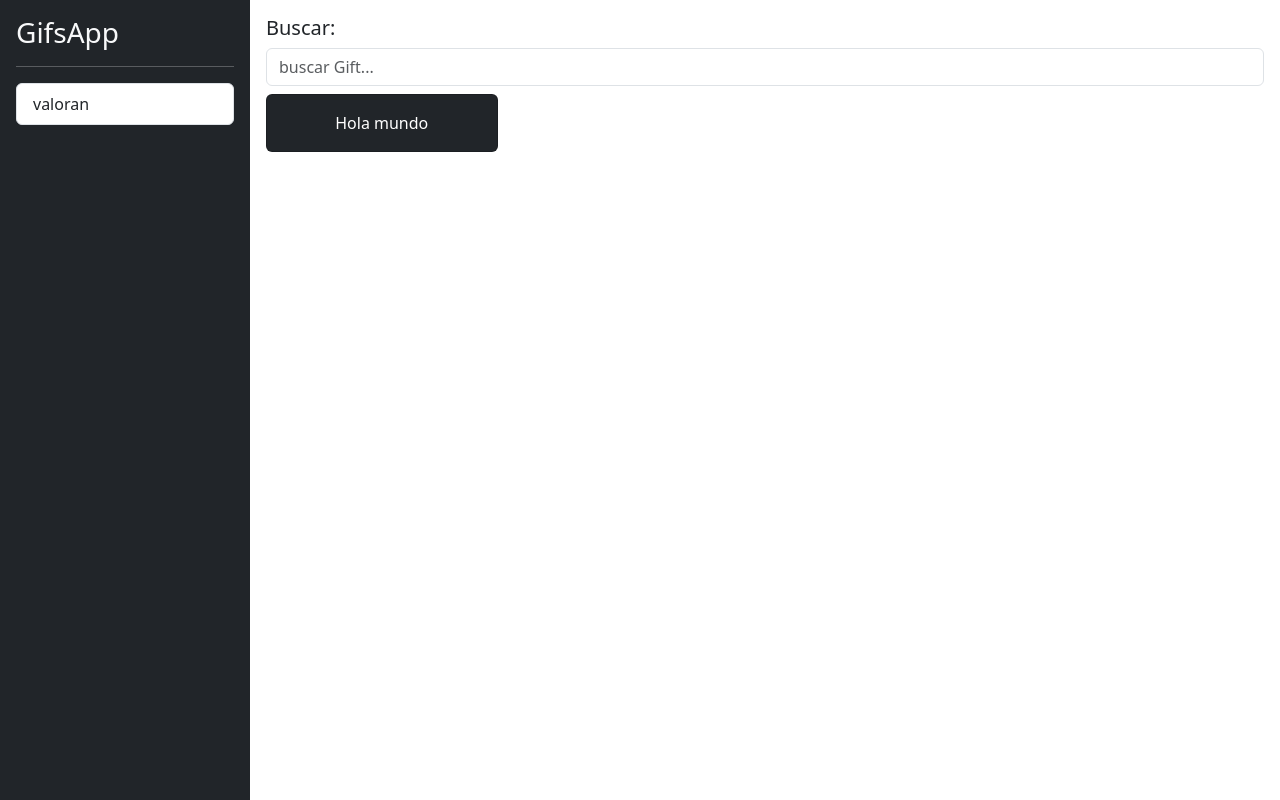
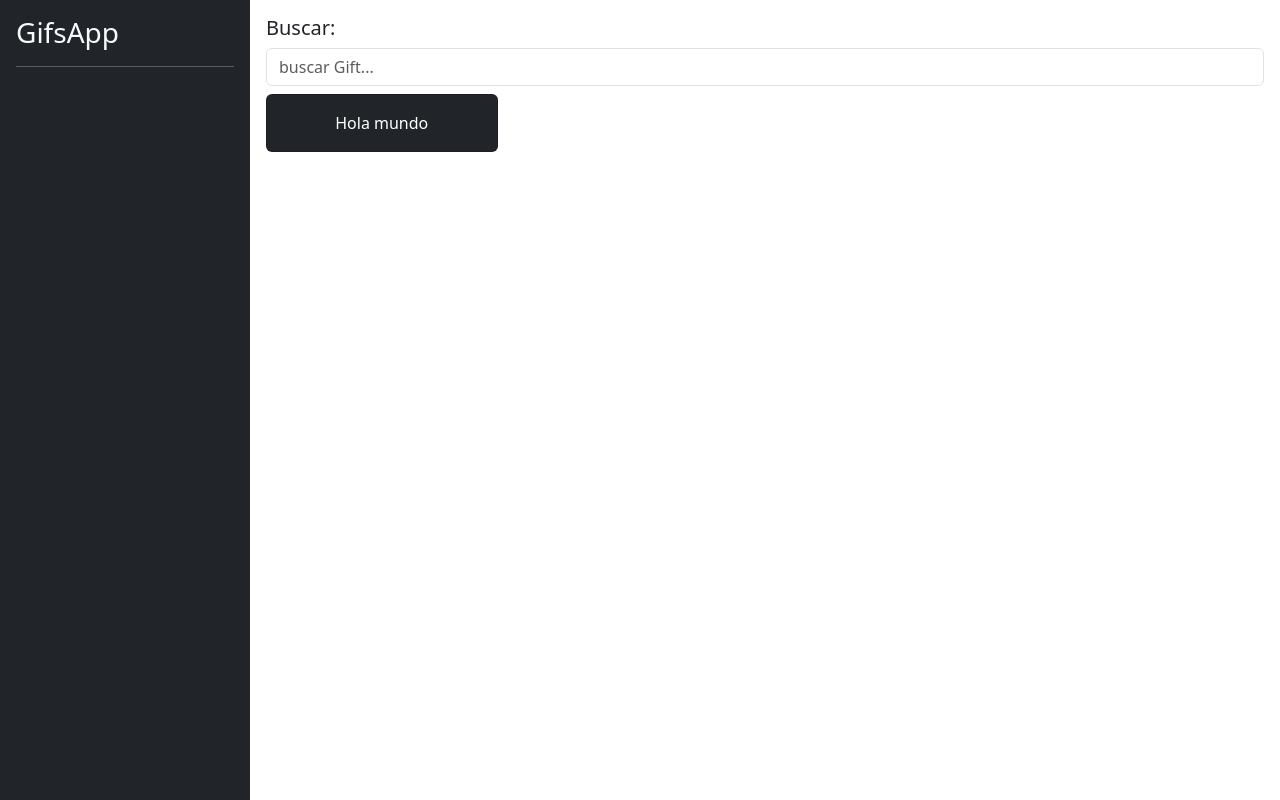
Before and after one commit to joseAL520/gif2.0, an Angular app: page / in a window 1280 px wide. Built offline with nearby package versions, Linux system fonts and the light colour scheme.

Commit message:
gifService

```diff
--- a/src/app/gifs/components/shearch-box/search-box.component.ts
+++ b/src/app/gifs/components/shearch-box/search-box.component.ts
@@ -1,4 +1,5 @@
 import { Component, ElementRef, ViewChild } from '@angular/core';
+import { GifService } from '../../services/gifs.service';
 
 @Component({
     selector: 'gifs-search-box',
@@ -21,12 +22,16 @@ export class SearchGiftComponent {
     @ViewChild('txtTagInput')
     public tagInput!: ElementRef<HTMLInputElement>;
 
-    constructor() { }
+    constructor(
+        private gitServices: GifService
+    ) { }
 
     searchTag(){
         const newTag = this.tagInput.nativeElement.value;
 
+        this.gitServices.searchTag(newTag)
         console.log(newTag)
+        this.tagInput.nativeElement.value = ''
     }
 
 }
--- /dev/null
+++ b/src/app/gifs/services/gifs.service.ts
@@ -0,0 +1,22 @@
+import { Injectable } from '@angular/core';
+
+@Injectable({providedIn: 'root'})
+
+export class GifService {
+
+    private _tagHistory: string[] = []
+
+    constructor() { }
+
+
+    get tagHistory(){
+        return [...this._tagHistory];
+    }
+
+
+    searchTag(tag:string):void {
+        this._tagHistory.unshift(tag)
+    }
+
+
+}
--- a/src/app/shared/components/sidebar/sidebar.component.html
+++ b/src/app/shared/components/sidebar/sidebar.component.html
@@ -3,10 +3,19 @@
     <h3 class="text-light"> GifsApp </h3>
     <hr class="text-white">
 
-    <div class="list-group list-reset">
-        <button class="list-group-item list-group-item-action">
-            valoran
+    <div
+
+        class="list-group list-reset"
+       >
+
+        <button
+            *ngFor="let item of tagHyst"
+            class="list-group-item list-group-item-action "
+            id="btnTag"
+            >
+            {{ item | titlecase}}
         </button>
+
     </div>
 
 
--- a/src/app/shared/components/sidebar/sidebar.component.ts
+++ b/src/app/shared/components/sidebar/sidebar.component.ts
@@ -1,8 +1,23 @@
 import { ChangeDetectionStrategy, Component } from '@angular/core';
+import { GifService } from '../../../gifs/services/gifs.service';
 
 @Component({
   selector: 'app-sidebar',
   templateUrl: 'sidebar.component.html',
   styleUrl: './sidebar.component.css',
 })
-export class SidebarComponent { }
+export class SidebarComponent {
+
+
+
+  constructor(
+    private gifServices: GifService
+  ){}
+
+
+  get tagHyst(){
+    return  this.gifServices.tagHistory
+  }
+
+
+}
```
